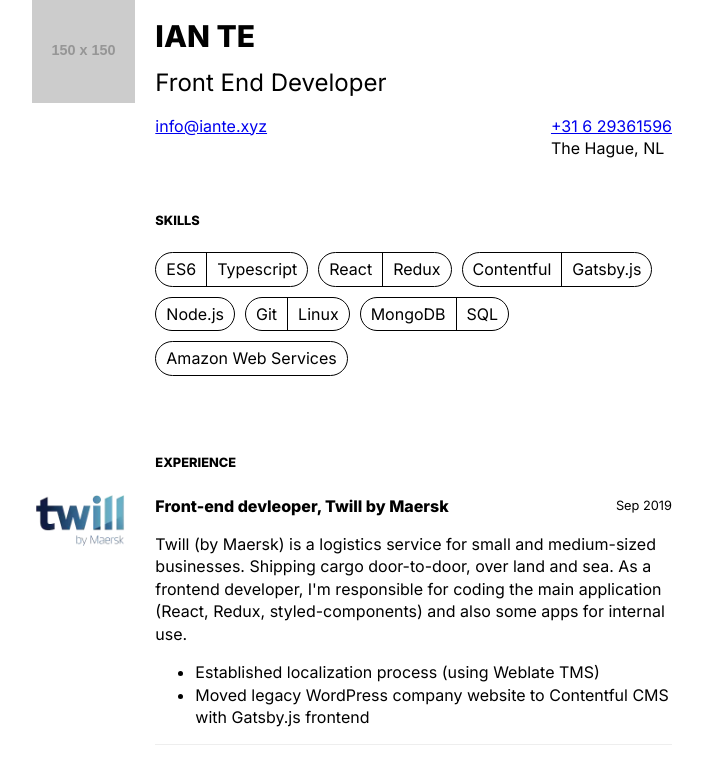
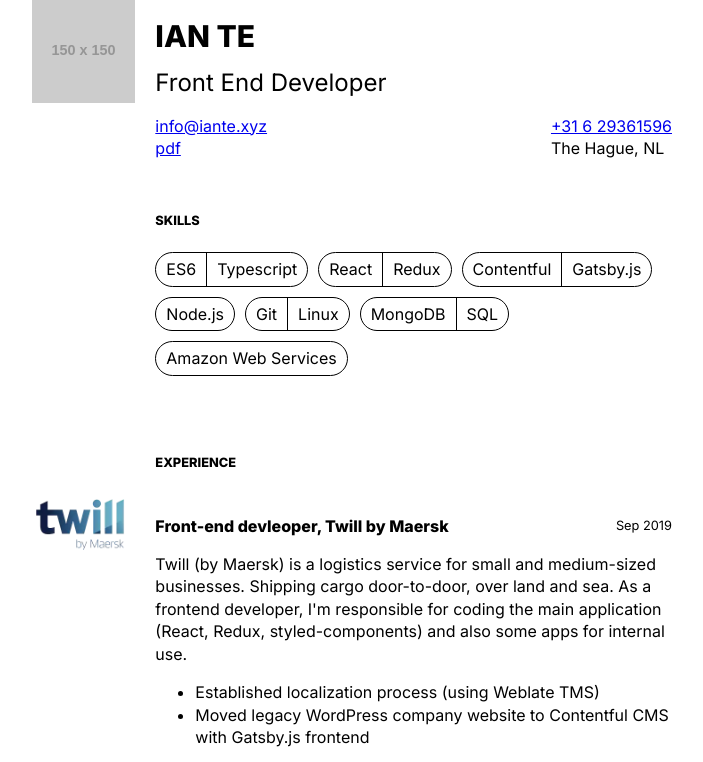
Before and after one commit to ian-te/iante.xyz, a Gatsby site: page /cv in a window 1280 px wide. Shown: the top 762 px of the page, without its empty margins (288-991 px from the left). Built offline with nearby package versions, Linux system fonts and the light colour scheme; Gatsby itself is replaced by a stand-in of ours; placeholder pictures from the web are drawn by us.

Commit message:
added PDF

```diff
--- a/src/components/cv/Basics/index.js
+++ b/src/components/cv/Basics/index.js
@@ -27,6 +27,7 @@ export const Basics = ({ name, label, email, phone, summary, location }) => {
           <div>
             <a href={`mailto:${email}`}>{email}</a>
           </div>
+          <a href="/exports/cv.pdf">pdf</a>
         </div>
         <div>
           <div>
--- a/src/components/cv/Experience/index.js
+++ b/src/components/cv/Experience/index.js
@@ -7,7 +7,6 @@ import { GatsbyImage, getImage } from "gatsby-plugin-image";
 const convertDate = (date) => DateTime.fromISO(date).toFormat("MMM yyyy");
 
 export const Experience = ({ employers, label }) => {
-  console.log(">>>", employers, DateTime);
   return (
     <Section label={label || "experience"}>
       <dl>
@@ -19,6 +18,8 @@ export const Experience = ({ employers, label }) => {
 
 const Wrapper = styled.details`
   position: relative;
+  page-break-inside: avoid;
+  padding: 20px 0;
   time {
     font-size: 80%;
   }
@@ -31,7 +32,6 @@ const Wrapper = styled.details`
     justify-content: space-between;
   }
   &:not(:last-child) {
-    margin-bottom: 20px;
     border-bottom: 1px solid #eee;
   }
 `;
@@ -41,6 +41,7 @@ const Image = styled.div`
   right: 100%;
   display: inline-block;
   width: 100px;
+  height: 60px;
   border-radius: 100px;
   display: flex;
   align-items: center;
--- a/src/pages/cv.js
+++ b/src/pages/cv.js
@@ -52,7 +52,7 @@ export const pageQuery = graphql`
           childImageSharp {
             gatsbyImageData(
               width: 90
-              placeholder: BLURRED
+              placeholder: DOMINANT_COLOR
               formats: [AUTO, WEBP, AVIF]
             )
           }
@@ -66,7 +66,9 @@ export const pageQuery = graphql`
           childImageSharp {
             gatsbyImageData(
               width: 90
+              height: 40
               placeholder: BLURRED
+              layout: FULL_WIDTH
               formats: [AUTO, WEBP, AVIF]
             )
           }
```
